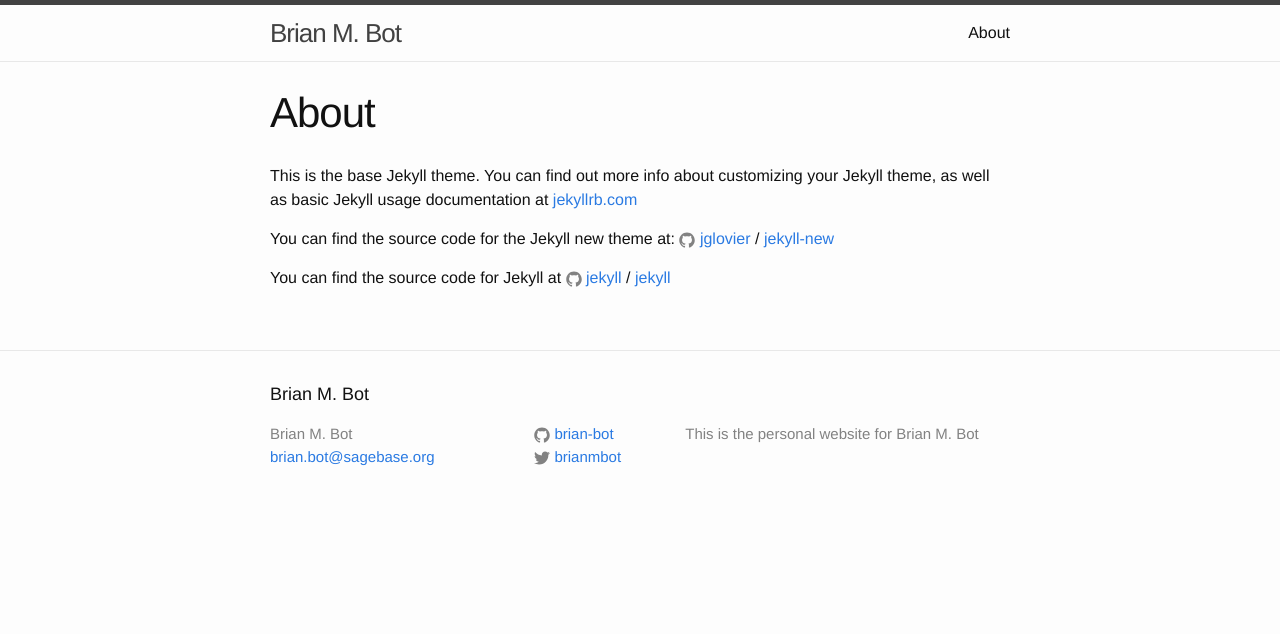
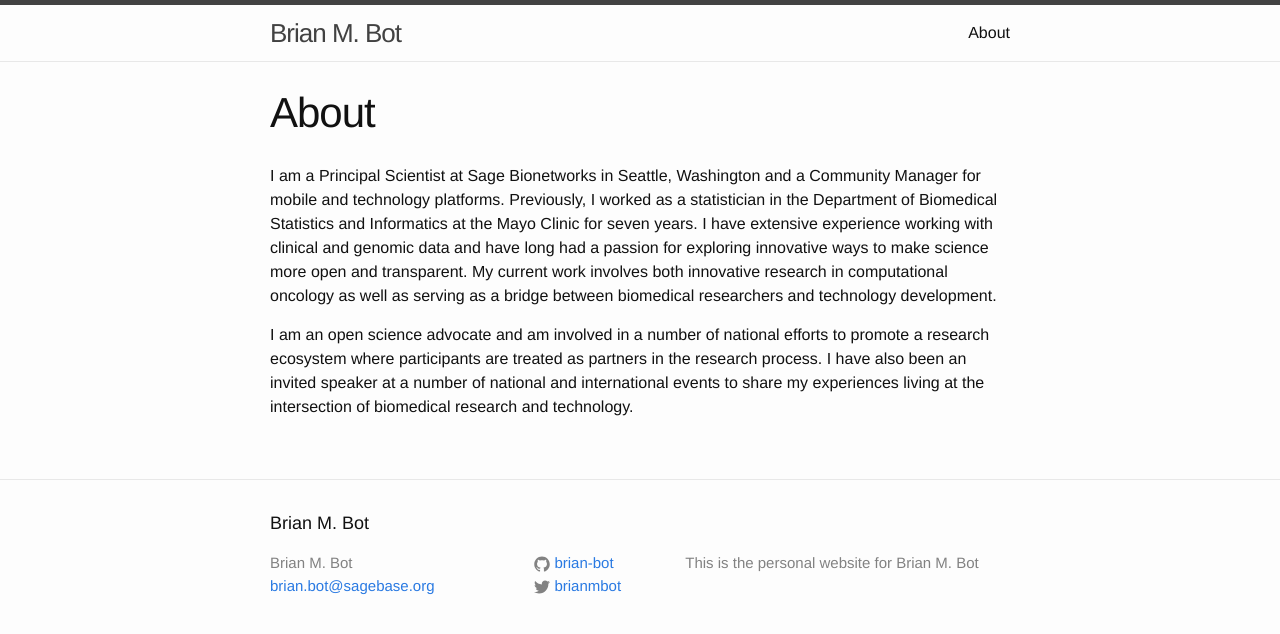
Before and after one commit to eddiekasner/brian-bot.github.io, a Jekyll site: the page built from about.md, in a window 1280 px wide. Shown: the top 634 px of the page. Built offline with Jekyll 4.4.1, drawn with Linux system fonts in a browser that asks for light colours.

Commit message:
change about.md

```diff
--- a/about.md
+++ b/about.md
@@ -4,12 +4,6 @@ title: About
 permalink: /about/
 ---
 
-This is the base Jekyll theme. You can find out more info about customizing your Jekyll theme, as well as basic Jekyll usage documentation at [jekyllrb.com](http://jekyllrb.com/)
+I am a Principal Scientist at Sage Bionetworks in Seattle, Washington and a Community Manager for mobile and technology platforms. Previously, I worked as a statistician in the Department of Biomedical Statistics and Informatics at the Mayo Clinic for seven years. I have extensive experience working with clinical and genomic data and have long had a passion for exploring innovative ways to make science more open and transparent. My current work involves both innovative research in computational oncology as well as serving as a bridge between biomedical researchers and technology development.
 
-You can find the source code for the Jekyll new theme at:
-{% include icon-github.html username="jglovier" %} /
-[jekyll-new](https://github.com/jglovier/jekyll-new)
-
-You can find the source code for Jekyll at
-{% include icon-github.html username="jekyll" %} /
-[jekyll](https://github.com/jekyll/jekyll)
+I am an open science advocate and am involved in a number of national efforts to promote a research ecosystem where participants are treated as partners in the research process. I have also been an invited speaker at a number of national and international events to share my experiences living at the intersection of biomedical research and technology.
```
